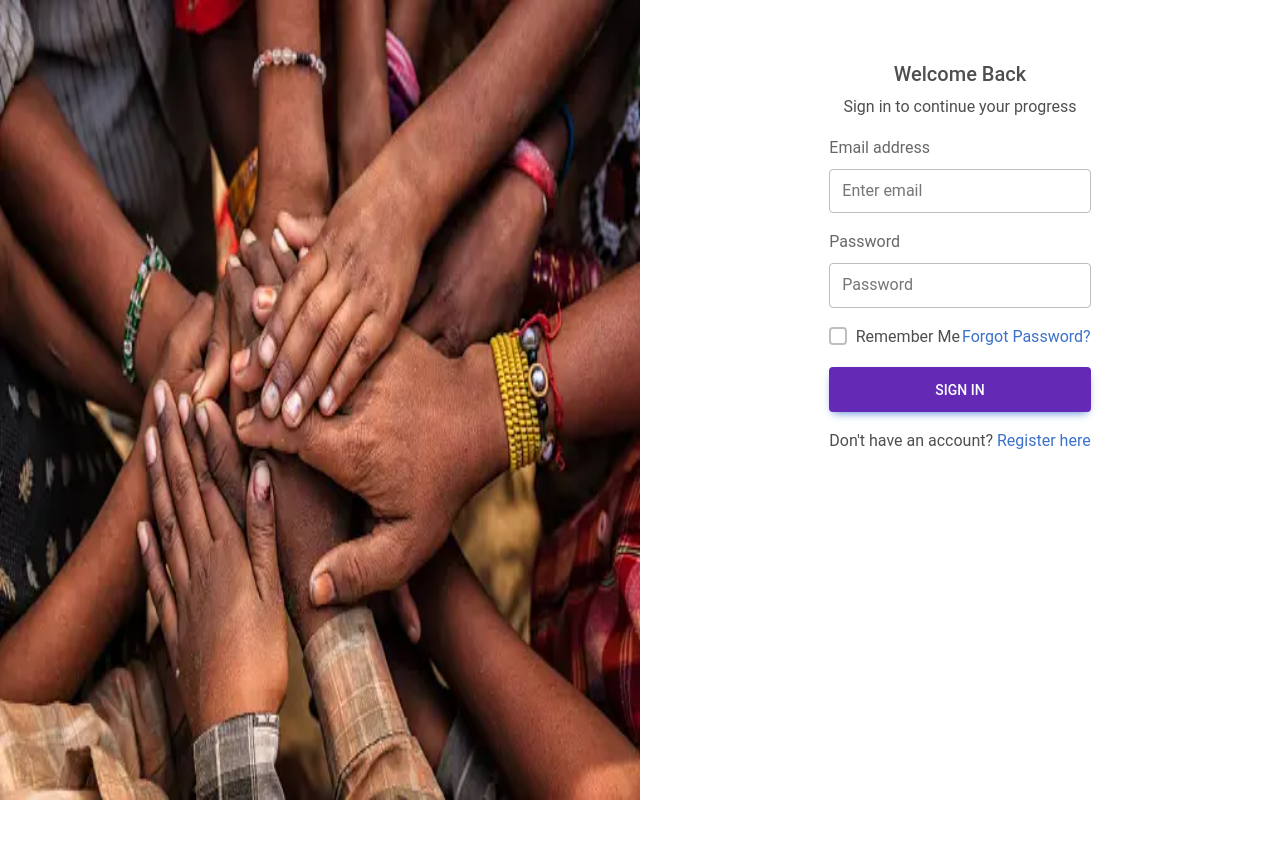
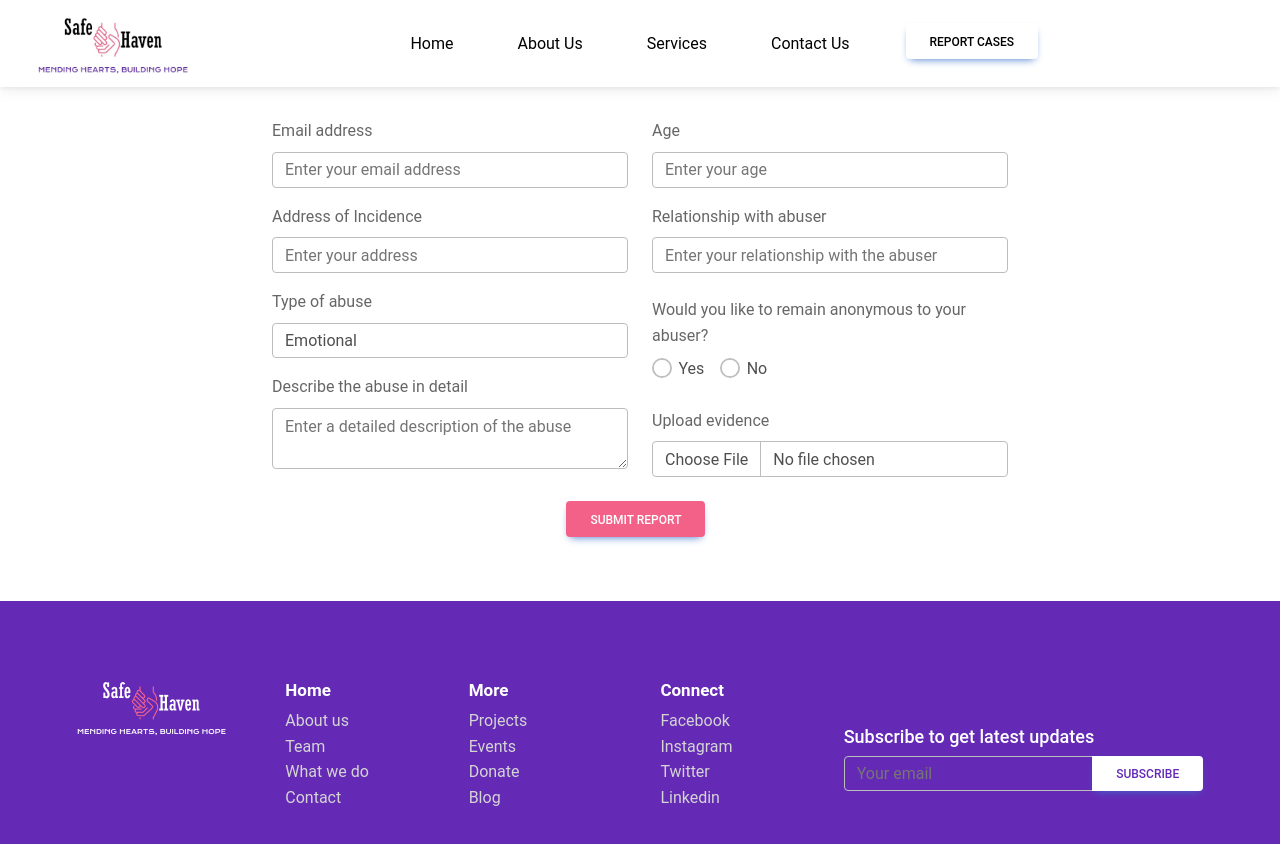
Before and after one commit to DIANAAJAMBO/SafeHaven, a React (Vite) app: page /reportcases in a window 1280 px wide. Before the commit this address led to /login. Shown: the top 844 px of the page. Before the commit the page ends 800 px from the top, so only its background shows below. Built offline with nearby package versions, Linux system fonts and the light colour scheme.

Commit message:
Add few fixes

```diff
--- a/src/App.jsx
+++ b/src/App.jsx
@@ -33,9 +33,9 @@ function App() {
           <Route path="/aboutus" element={<Layout><Aboutus /></Layout>} />
           <Route path="/contactus" element={<Layout><Contactus /></Layout>} />
           <Route path="/services" element={<Layout><Services /></Layout>} />
-          {isLoggedIn && (
+          {/* {isLoggedIn && ( */}
             <Route path="/reportcases" element={<Layout><Reportcases /></Layout>} />
-          )}
+          {/* )} */}
 
 
           {/* Routes without layout (no navbar and footer) */}
--- a/src/components/Navbar.jsx
+++ b/src/components/Navbar.jsx
@@ -34,7 +34,7 @@ const NavbarComponent = () => {
                         </Nav.Item>
                     </Nav>
                     <Nav.Item>
-                        <Button as={NavLink} to="/reportcases" id='reportbtn' className="report-cases-btn  me-5"  style={{ marginRight: '10px' }}>Report Cases</Button>
+                        <Button as={NavLink} to="/login" id='reportbtn' className="report-cases-btn  me-5"  style={{ marginRight: '10px' }}>Report Cases</Button>
                     </Nav.Item>
                 </div>
 
--- a/src/components/Sidebar.jsx
+++ b/src/components/Sidebar.jsx
@@ -22,9 +22,9 @@ const Sidebar = () => {
                 <div>
                     <ul className='nav nav-pills flex-column mt-5'>
                         <li className={active === 1 ? 'active nav-item p-2 mb-3 ' : "nav-item p-2 mb-3"} onClick={e => setActive(1)}>
-                            <Link to='/dashboard' className='p-1'>
+                            <Link to='/dashboard' className='p-1' >
                                 <MdSpaceDashboard size={25} className='me-3 ' />
-                                <span className='fs-5'><strong>Overview</strong></span>
+                                <span className='fs-5' ><strong>Overview</strong></span>
                             </Link>
                         </li>
                         <li className={active === 2 ? 'active nav-item p-2 mb-3' : "nav-item p-2 mb-3"} onClick={e => setActive(2)}>
--- a/src/components/Welcome.jsx
+++ b/src/components/Welcome.jsx
@@ -5,10 +5,6 @@ import { Container, Row, Col } from 'react-bootstrap';
 const Welcome = () => {
   return (
     <Container fluid >
-      {/* <div className="welcomebackground">
-        <h2 className="welcometitle">Welcome to Safe Haven where we empower survivors to <br/>reclaim their dignity, voice, and agency</h2>
-        <h4 className="welcomesubtitle">More than 230 cases resolved</h4>
-      </div> */}
       <Row className="" >
         <Col className='p-0' md={6} >
           <div className="welcomebackground">
@@ -19,7 +15,7 @@ const Welcome = () => {
         </Col>
         <Col className='p-0' md={6}>
           <div>
-            <img src={BackgroundImage} alt="Hand" style={{ height: '60vh', width: '100%' }} />
+            <img src={BackgroundImage} alt="Hand" style={{ height: '100%', width: '100%' }} />
           </div>
         </Col>
       </Row>
--- a/src/index.css
+++ b/src/index.css
@@ -43,6 +43,9 @@
 .sidebar ul li:hover a{
   color:white;
   cursor:pointer;
+}
+.sidebar ul li a {
+  color: black;
 }
 
 .active{
--- a/src/pages/Cases.jsx
+++ b/src/pages/Cases.jsx
@@ -37,8 +37,9 @@ const Cases = () => {
                             <td>{index + 1}</td>
                             <td>{item.email}</td>
                             <td>{item.abuse_type}</td>
-                            <td>{item.date}</td>
-                            <td style={{ color: item.status === 'Pending' ? 'red' : item.status === 'Ongoing' ? 'purple' : 'green' }}>{item.status}</td>
+                            <td>{item.created_at}</td>
+                            {/* <td style={{ color: item.status === 'Pending' ? 'red' : item.status === 'Ongoing' ? 'purple' : 'green' }}>{item.status}</td> */}
+                            <td style={{color:'red'}}>Pending</td>
                         </tr>
                     ))}
                 </tbody>
--- a/src/pages/Login.jsx
+++ b/src/pages/Login.jsx
@@ -1,6 +1,5 @@
-import React, {useState} from 'react';
+import React, { useState } from 'react';
 import { Container, Row, Col, Form, Button } from 'react-bootstrap';
-import Image1 from '../assets/Image1.jpg'
 import { useNavigate, Link } from 'react-router-dom';
 import { loginUser } from '../Authentication/auth';
 import BackgroundImage from '../assets/holdinghands.png'
@@ -29,12 +28,12 @@ const login = () => {
       if (success) {
         navigate('/reportcases'); // Redirect to the reportcases tab
       } else {
-        // Handle login failure (e.g., show an error message)
+
         console.error('Login failed');
       }
     } catch (error) {
       console.error('Login failed:', error);
-      // Handle login failure (e.g., show an error message)
+
     }
   };
 
@@ -42,14 +41,16 @@ const login = () => {
     <Container fluid>
       <Row >
         <Col lg={6} style={{ padding: '0' }}>
-          <img src={BackgroundImage} style={{  }} alt="women holding hands" className='loginpic'/>
+          <img src={BackgroundImage} style={{}} alt="women holding hands" className='loginpic' />
         </Col>
         <Col lg={6} className="loginform1 d-flex flex-column align-items-center  " style={{ margin: '0px' }} >
           <div style={{ marginTop: '10%' }} className='form-header'>
             <h2>Welcome Back</h2>
             <p>Sign in to continue your progress</p>
           </div>
-          <Form style={{ }} onSubmit={handleLogin} className='loginform'>
+          <Form style={{}}
+            // onSubmit={handleLogin}
+            className='loginform'>
             <Form.Group controlId="login_email" className="mb-3" >
               <Form.Label>Email address</Form.Label>
               <Form.Control
@@ -66,7 +67,7 @@ const login = () => {
                 type="password"
                 placeholder="Password"
                 size="lg"
-                name="password"
+                name="user_password"
                 value={formData.user_password}
                 onChange={handleChange} />
             </Form.Group>
@@ -75,13 +76,15 @@ const login = () => {
                 <Form.Check type="checkbox" label="Remember Me" />
               </Form.Group>
               <Form.Group controlId="forgot_password">
-              <Link to="/forgotpassword">Forgot Password?</Link>
+                <Link to="/forgotpassword">Forgot Password?</Link>
               </Form.Group>
             </div>
 
-            <Button type="submit" size="lg" style={{ width: '100%', backgroundColor: 'rgba(100, 42, 182, 1)' }} className="mb-3" >
-              Sign in
-            </Button>
+            <Link to="/reportcases">
+              <Button size="lg" style={{ width: '100%', backgroundColor: 'rgba(100, 42, 182, 1)' }} className="mb-3">
+                SIGN IN
+              </Button>
+            </Link>
             {/* <p style={{ textAlign: 'center' }}>OR LOGIN WITH </p> */}
             <p style={{ textAlign: 'center' }}>Don't have an account? <Link to="/signup">Register here</Link></p>
           </Form>
--- a/src/pages/Overview.jsx
+++ b/src/pages/Overview.jsx
@@ -2,7 +2,7 @@ import React from 'react'
 
 const Overview = () => {
   return (
-    <div>Overviewkkkkkkkkkkkkkkkkkkkkkkkkkkkkkkkkkkkkkkkkkkkkkkkkkkkkkkkkkkkkkkkkkkkkkk</div>
+    <div style={{textAlign:'center', marginTop:'10%', fontSize:'50px'}}>WELCOME TO SAFE HAVEN</div>
   )
 }
 
--- a/src/pages/Reportcases.jsx
+++ b/src/pages/Reportcases.jsx
@@ -9,11 +9,11 @@ const Reportcases = () => {
     const [isLoggedIn, setIsLoggedIn] = useState(false);
     const [error, setError] = useState(null);
 
-    useEffect(() => {
-        // Check if user is logged in
-        const isLoggedIn = localStorage.getItem('token') !== null;
-        setIsLoggedIn(isLoggedIn);
-    }, []);
+    // useEffect(() => {
+    //     // Check if user is logged in
+    //     const isLoggedIn = localStorage.getItem('token') !== null;
+    //     setIsLoggedIn(isLoggedIn);
+    // }, []);
 
     const [formData, setFormData] = useState({
         email: '',
@@ -56,11 +56,11 @@ const Reportcases = () => {
         }
     };
 
-    if (!isLoggedIn) {
-        // Redirect to login if not logged in
-        navigate.push('/login');
-        return null; // Return null to prevent rendering the component
-    }
+    // if (!isLoggedIn) {
+    //     // Redirect to login if not logged in
+    //     navigate.push('/login');
+    //     return null; // Return null to prevent rendering the component
+    // }
 
     return (
         <Container className="mt-5">
--- a/src/pages/Signup.jsx
+++ b/src/pages/Signup.jsx
@@ -11,6 +11,7 @@ const Signup = () => {
     last_name: '',
     email: '',
     user_password: '',
+    verify_code: '',
   });
 
   const [otpSent, setOtpSent] = useState(false);
@@ -43,7 +44,7 @@ const Signup = () => {
   const handleVerifyOtp = async (e) => {
     e.preventDefault();
     try {
-      const response = await axios.post('https://safeheaven-lnt5.onrender.com/verifyVerificationCode', { otp });
+      const response = await axios.post('https://safeheaven-lnt5.onrender.com/verifyVerificationCode', { verify_code: formData.verify_code });
       if (response.status === 200) {
 
         navigate('/login');
@@ -65,7 +66,7 @@ const Signup = () => {
             <Form style={{ width: '100%' }} onSubmit={handleVerifyOtp}>
               <Form.Group controlId="otp">
                 <Form.Label>Enter 6 digits code</Form.Label>
-                <Form.Control type="number" placeholder="Enter OTP" size="lg" className="mb-3" value={otp} onChange={(e) => setOtp(e.target.value)} />
+                <Form.Control type="number" placeholder="Enter OTP" size="lg" className="mb-3" value={formData.verify_code} onChange={(e) => setFormData(prevState => ({ ...prevState, verify_code: e.target.value }))} />
               </Form.Group>
               <Button type="submit" size="lg" style={{ width: '100%', backgroundColor: 'rgba(100, 42, 182, 1)' }}>
                 Verify OTP
```
